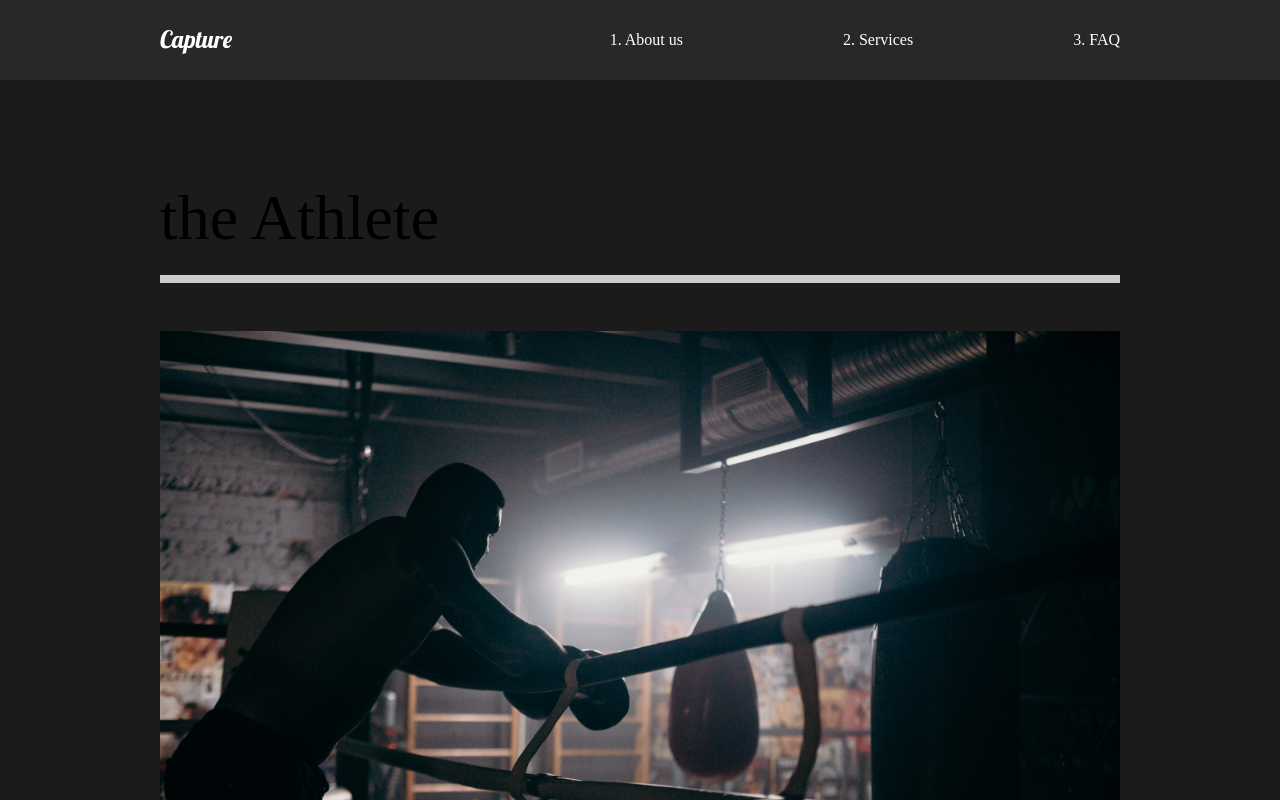
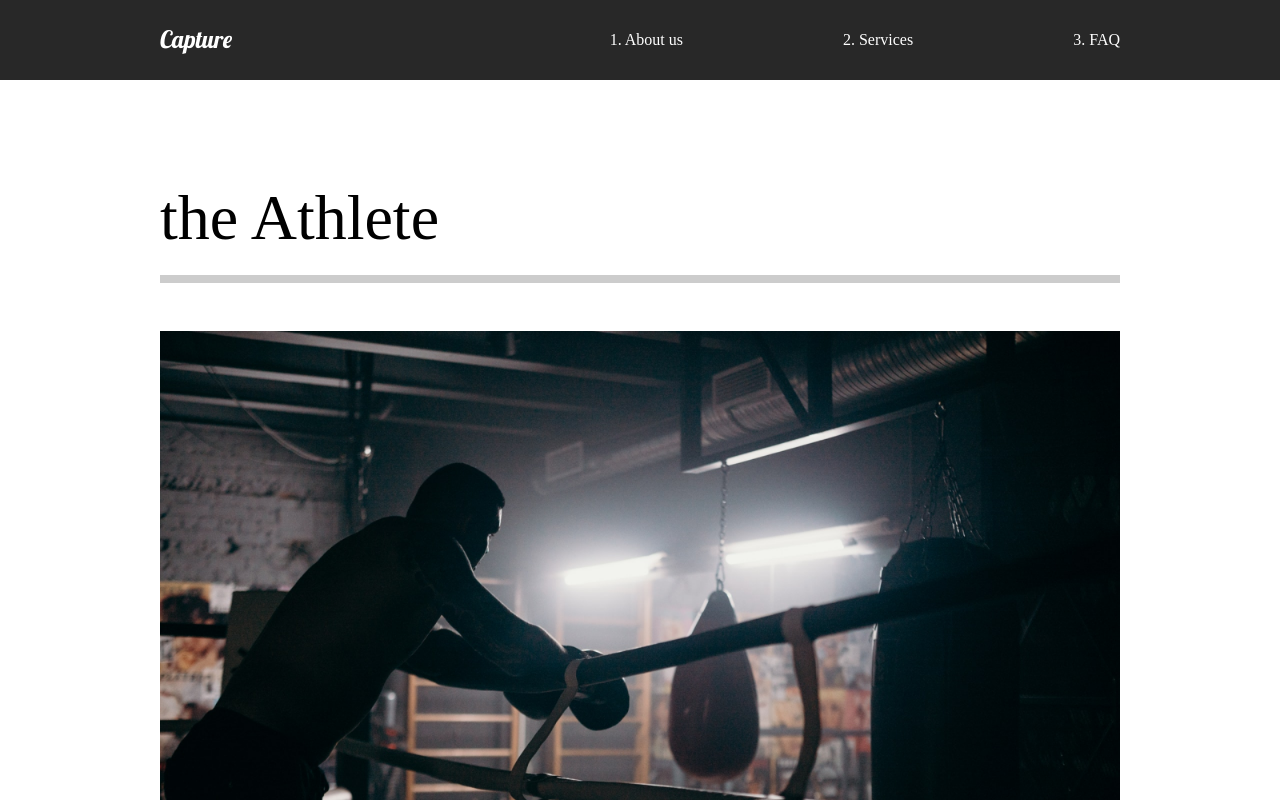
Before and after one commit to pmita/let-s-make-a-portofolio-in-react, a React (Create React App) app: page /work in a window 1280 px wide. Shown: the top 800 px of the page. Built offline with nearby package versions, Linux system fonts and the light colour scheme.

Commit message:
intro to Framer Motion

```diff
--- a/src/App.js
+++ b/src/App.js
@@ -8,15 +8,19 @@
 import Nav from './components/Nav';
 import MovieDetail from './pages/MovieDetail';
 //Router
-import {Switch, Route} from 'react-router-dom';
+import {Switch, Route, useLocation} from 'react-router-dom';
+//Let's import everything Framer Motion reated
+import {AnimatePresence} from 'framer-motion';
 
 function App() {
+  const location = useLocation();
   return (
     <div className="App">
       <Nav />
       <GlobalStyle />
 
-      <Switch>
+      <AnimatePresence exitBeforeEnter>
+        <Switch location={location} key={location.pathname}>
           <Route path="/" exact>
             <AboutUs />
           </Route>
@@ -33,6 +37,8 @@
             <ContactUs />
           </Route>
         </Switch>
+      </AnimatePresence>
+
 
 
 
--- /dev/null
+++ b/src/animation.js
@@ -0,0 +1,18 @@
+export const pageAnimation = {
+    hidden: {
+        opacity: 0,
+        y: 300
+    },
+    show: {
+        opacity: 1,
+        y: 0,
+        transition: {
+            duration: 1,
+        }
+    },
+    exit: {
+        opacity: 0,
+        y: 300
+
+    }
+}
--- a/src/components/AboutSection.js
+++ b/src/components/AboutSection.js
@@ -2,24 +2,29 @@
 //Let's import images
 import home1 from '../img/home1.png';
 //Let's import our styled components
-import styled from 'styled-components';
 import {About, Description, Image, Hide} from '../styles';
+//Let's import our Framer motion library
+import {motion} from 'framer-motion';
 
 const AboutSection = () => {
+    /*
+        Let's create our variants. Framer Motion variables
+    */
+
     return (
         <About>
             <Description>
-                <div className="title">
+                <motion.div>
                     <Hide>
-                        <h2>We work to make</h2>
+                        <motion.h2>We work to make</motion.h2>
                     </Hide>
                     <Hide>
-                        <h2>your <span>dreams</span> come</h2>
+                        <motion.h2>your <span>dreams</span> come</motion.h2>
                     </Hide>
                     <Hide>
-                        <h2>true.</h2>
+                        <motion.h2>true.</motion.h2>
                     </Hide>
-                </div>
+                </motion.div>
 
                 <p>Contact us for any photography or videography ideas you have.
                     We have professionals with amazing skills.
--- a/src/pages/AboutUs.js
+++ b/src/pages/AboutUs.js
@@ -3,14 +3,17 @@
 import AboutSection from '../components/AboutSection';
 import ServicesSection from '../components/ServicesSection';
 import FaqSection from '../components/FaqSection';
+//Let's import our motion animations
+import {motion} from 'framer-motion';
+import {pageAnimation} from '../animation';
 
 const AboutUs = () => {
     return (
-        <>
+        <motion.div variants={pageAnimation} initial="hidden" animate="show" exit="exit">
             <AboutSection />
             <ServicesSection />
             <FaqSection />
-        </>
+        </motion.div>
     );
 }
 
--- a/src/pages/ContactUs.js
+++ b/src/pages/ContactUs.js
@@ -1,10 +1,15 @@
 import React from 'react';
+//Let's import our motion animations
+import {motion} from 'framer-motion';
+import {pageAnimation} from '../animation';
 
 const ContactUs = () => {
     return (
-        <div>
+        <motion.div variants={pageAnimation} initial="hidden" animate="show" exit="exit"
+            style={{background: '#fff'}}
+        >
             <h1>Contact Us</h1>
-        </div>
+        </motion.div>
     );
 }
 
--- a/src/pages/MovieDetail.js
+++ b/src/pages/MovieDetail.js
@@ -8,6 +8,9 @@
 */
 import {useHistory} from 'react-router-dom';
 import {MovieState} from '../movieState';
+//Let's import our motion animations
+import {motion} from 'framer-motion';
+import {pageAnimation} from '../animation';
 
 const MovieDetail = () => {
     const history = useHistory();
@@ -31,7 +34,7 @@
     return (
         <>
         {movie && (
-        <Details>
+        <Details variants={pageAnimation} initial="hidden" animate="show" exit="exit">
             <HeadLine>
                 <h2>{movie.title}</h2>
                 <img src={movie.mainImg} alt='random' />
@@ -54,7 +57,7 @@
     );
 }
 
-const Details = styled.div`
+const Details = styled(motion.div)`
     color: white;
 `;
 
--- a/src/pages/OurWork.js
+++ b/src/pages/OurWork.js
@@ -7,10 +7,19 @@
 import goodtimes from '../img/goodtimes-small.png';
 //Import styled components
 import styled from 'styled-components';
+//Let's import our motion animations
+import {motion} from 'framer-motion';
+import {pageAnimation} from '../animation';
 
 const OurWork = () => {
     return (
-        <Work>
+        <Work
+            variants={pageAnimation}
+            initial="hidden"
+            animate="show"
+            exit="exit"
+            style={{background: '#fff'}}
+        >
             <Movie>
                 <h2>the Athlete</h2>
                 <div className="line"></div>
@@ -38,7 +47,7 @@
     );
 }
 
-const Work = styled.div`
+const Work = styled(motion.div)`
     min-height: 100vh;
     overflow: hidden;
     padding: 5rem 10rem;
```
Lines whose indentation alone changed are shown as unchanged.
